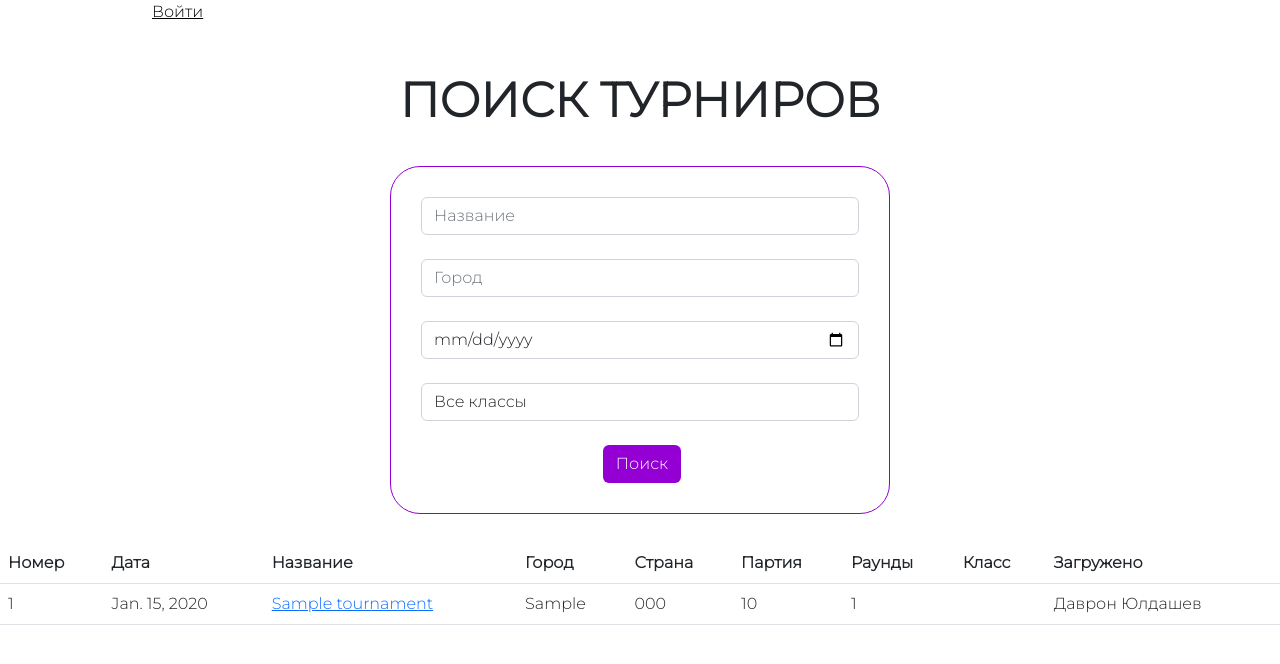
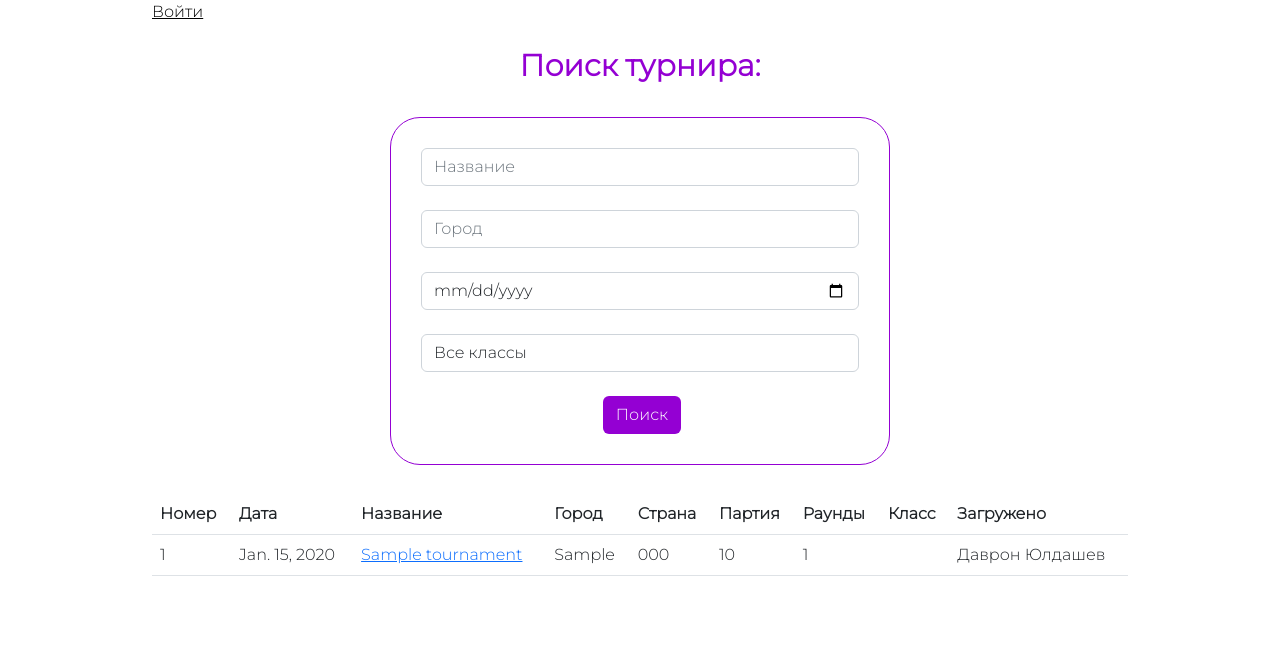
Before and after one commit to samat-sultanov/kyrgyz_go_database, a Django app: page /tournament_search/ in a window 1280 px wide. Shown: the part 82-746 px from the top of the page. Run offline with Django 4.2, Linux system fonts and the light colour scheme; tables that the repository leaves empty hold one stand-in row (values such as "Sample post"); parts of the project's set-up code (start-up, migrations or seed data) failed here and were passed over.

Commit message:
tournament_search.html is finished

```diff
--- a/source/webapp/templates/player/player_search.html
+++ b/source/webapp/templates/player/player_search.html
@@ -32,7 +32,7 @@
                     </div>
                 <br/>
                 <div class="d-flex justify-content-center">
-                    <input type="submit" class="btn btn-outline-secondary ms-1" value="Поиск">
+                    <input type="submit" class="btn ms-1" style="background-color: #9400D3; color: white" value="Поиск">
                 </div>
             </div>
         </form>
--- a/source/webapp/templates/tournament/tournament_search.html
+++ b/source/webapp/templates/tournament/tournament_search.html
@@ -4,12 +4,10 @@
 {% endblock %}
 
 {% block content %}
-    <br/>
-    <div style="text-align: center">
-        <br/>
-        <h1>Поиск турниров</h1>
+
+    <div class=" mt-4" style="text-align: center;">
+        <h2 class="title">Поиск турнирa:</h2>
     </div>
-    <br/>
 
     <form style="display: flex;justify-content: center;text-align: center;" action="" method="GET">
         <div style="display: inline-block;justify-content:center;border-style: solid; border-radius: 30px;border-color: #9400D3;border-width: 1px;width: 500px; margin: 5px; padding: 30px">
@@ -38,7 +36,10 @@
         </div>
     </form>
     <br/>
-    {% include 'partial/tournament_list.html' %}
+    <div class="container">
+        {% include 'partial/tournament_list.html' %}
+    </div>
+
     <br/>
     {% if is_paginated %}
         {% include 'partial/pagination.html' %}
```
